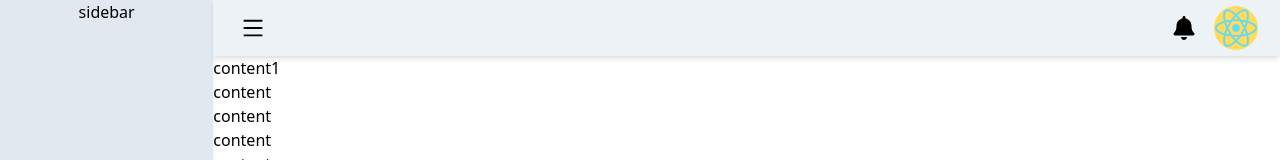
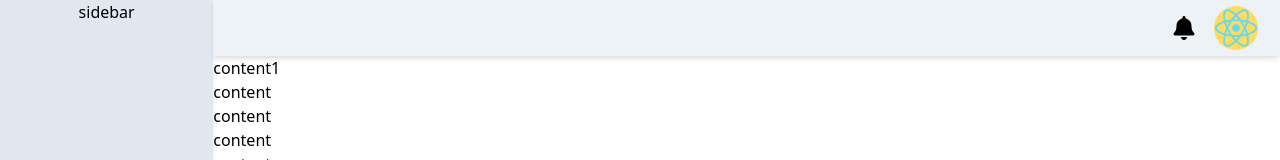
Before and after one commit to JeremyGendre/react-dashboard, a React (Create React App) app: page / in a window 1280 px wide. Shown: the top 160 px of the page. Built offline with nearby package versions, Linux system fonts and the light colour scheme.

Commit message:
hiding the menu button when window screen >= md

```diff
--- a/src/component/Header.tsx
+++ b/src/component/Header.tsx
@@ -6,7 +6,7 @@ import HeaderProfile from "./HeaderProfile";
 export default function Header(){
     return (
         <div className="sticky top-0 bg-gray-200 shadow-md w-full flex p-1">
-            <button className="mr-auto my-auto ml-4 w-10 h-10 rounded-full hover:text-gray-600 flex material-btn">
+            <button className="mr-auto my-auto ml-4 w-10 h-10 rounded-full hover:text-gray-600 md:hidden flex material-btn">
                 <AiOutlineMenu size={24} className="m-auto cursor-pointer"/>
             </button>
             <div className="flex ml-auto mr-4">
```
